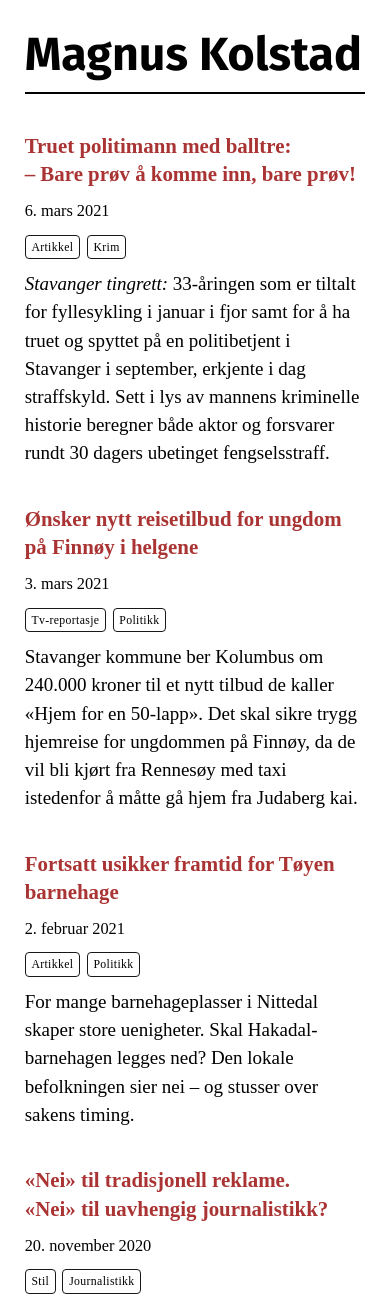
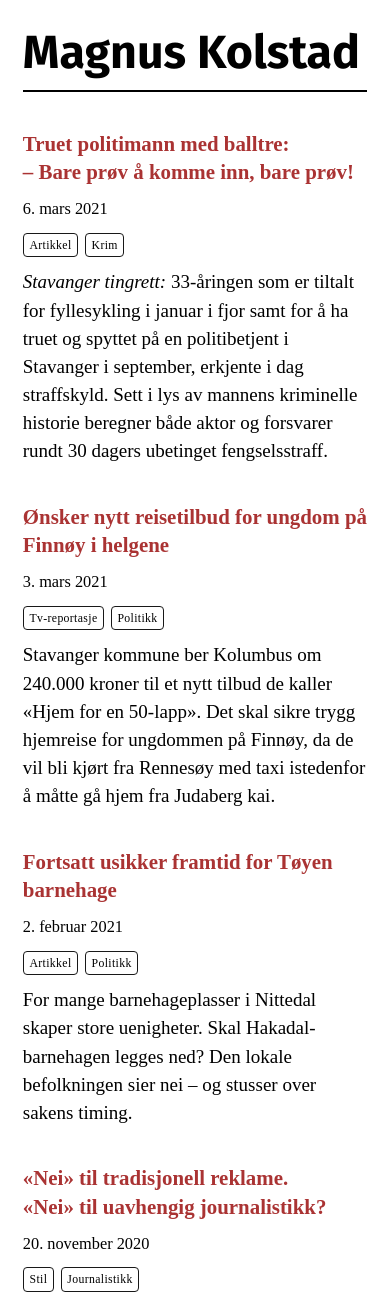
Before and after one commit to kolstadmagnus/blog, a PHP site: page / in a window 390 px wide. Shown: the top 1300 px of the page. Run offline with PHP 8.4, Linux system fonts and the light colour scheme; some web fonts are replaced.

Commit message:
margin mobile

```diff
--- a/styles.css
+++ b/styles.css
@@ -70,7 +70,7 @@ article,
 @media all and (max-width: 520px) {
   article,
   .wrapper {
-    margin: 1.3rem;
+    margin: 1.2rem;
     padding: 0;
   }
 
```
